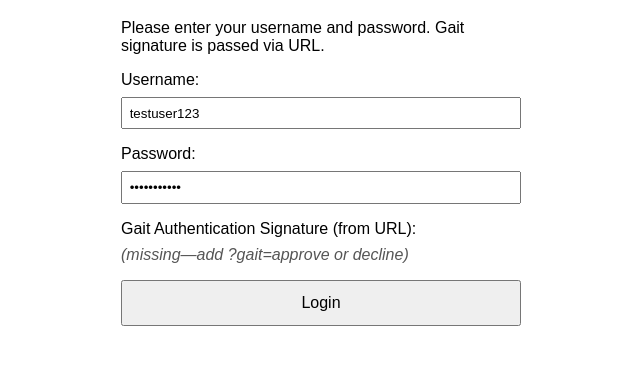
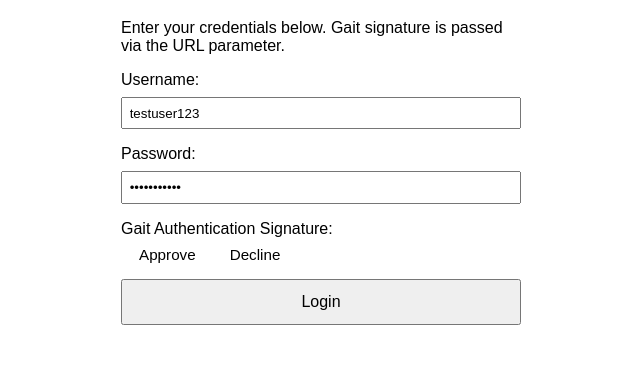
Before and after one commit to rallabdepaul/two_factor_auth, a plain HTML site: page index.html in a window 1280 px wide. Shown: the part 93-458 px from the top of the page, without its empty margins (319-959 px from the left). Drawn offline with Linux system fonts and the light colour scheme.

Commit message:
Update index.html

```diff
--- a/index.html
+++ b/index.html
@@ -2,7 +2,7 @@
 <html lang="en">
 <head>
   <meta charset="UTF-8" />
-  <title>2 Factor Authentication for IMU App</title>
+  <title>2FA Demo Login (URL-Driven Gait)</title>
   <style>
     body {
       font-family: sans-serif;
@@ -33,11 +33,27 @@
       font-weight: bold;
       text-align: center;
     }
-    #gait-display {
+    /* Gait options styling */
+    #gait-options {
+      display: flex;
+      gap: 1em;
+      align-items: center;
       margin-top: 0.5em;
-      font-style: italic;
-      color: #555;
     }
+    #gait-options span {
+      display: flex;
+      align-items: center;
+      font-size: 0.95em;
+    }
+    #gait-options span .icon {
+      display: inline-block;
+      width: 1em;
+      text-align: center;
+      margin-right: 0.25em;
+      font-weight: bold;
+    }
+    .icon.approve { color: green; }
+    .icon.decline { color: red; }
   </style>
 </head>
 <body>
@@ -62,9 +78,17 @@
       value="password123"
     />
 
-    <label>Gait Authentication Signature (from URL):</label>
-    <div id="gait-display">Loading…</div>
-    <!-- hidden field so we can read it in JS easily -->
+    <label>Gait Authentication Signature:</label>
+    <div id="gait-options">
+      <span id="opt-approve">
+        <span id="approve-icon" class="icon approve"></span>
+        Approve
+      </span>
+      <span id="opt-decline">
+        <span id="decline-icon" class="icon decline"></span>
+        Decline
+      </span>
+    </div>
     <input type="hidden" id="gait" />
 
     <button type="submit">Login</button>
@@ -73,23 +97,37 @@
   <p id="message"></p>
 
   <script>
-    // 1) The single valid credentials
+    // Local “valid” credentials
     const VALID_USERNAME = 'testuser123';
     const VALID_PASSWORD = 'password123';
     const VALID_GAIT_SIGNATURE = 'approve';
 
-    // 2) On load: display welcome text and pull gait from URL
     document.addEventListener('DOMContentLoaded', () => {
+      // Welcome text
       document.getElementById('welcome-text').textContent =
-        'Please enter your username and password. Gait signature is passed via URL.';
+        'Enter your credentials below. Gait signature is passed via the URL parameter.';
+
+      // Read ?gait= parameter
       const params = new URLSearchParams(window.location.search);
       const gaitParam = (params.get('gait') || '').trim().toLowerCase();
       document.getElementById('gait').value = gaitParam;
-      document.getElementById('gait-display').textContent =
-        gaitParam ? gaitParam : '(missing—add ?gait=approve or decline)';
+
+      // Update icons
+      const approveIcon = document.getElementById('approve-icon');
+      const declineIcon = document.getElementById('decline-icon');
+
+      if (gaitParam === 'approve') {
+        approveIcon.textContent = '✓';
+        declineIcon.textContent = '✗';
+      } else if (gaitParam === 'decline') {
+        approveIcon.textContent = '✗';
+        declineIcon.textContent = '✓';
+      } else {
+        approveIcon.textContent = '';
+        declineIcon.textContent = '';
+      }
     });
 
-    // 3) Handle the form submit
     document.getElementById('login-form').addEventListener('submit', e => {
       e.preventDefault();
       const msgEl = document.getElementById('message');
@@ -99,7 +137,6 @@
       const password = document.getElementById('password').value;
       const gait     = document.getElementById('gait').value;
 
-      // 4) Local check
       if (
         username === VALID_USERNAME &&
         password === VALID_PASSWORD &&
```
